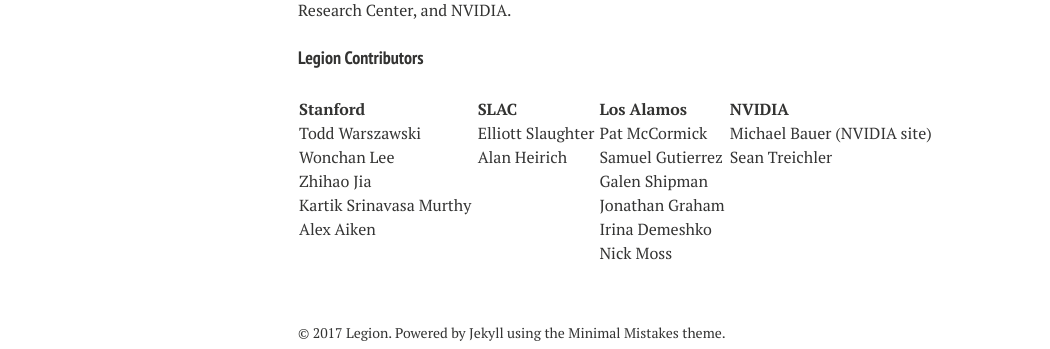
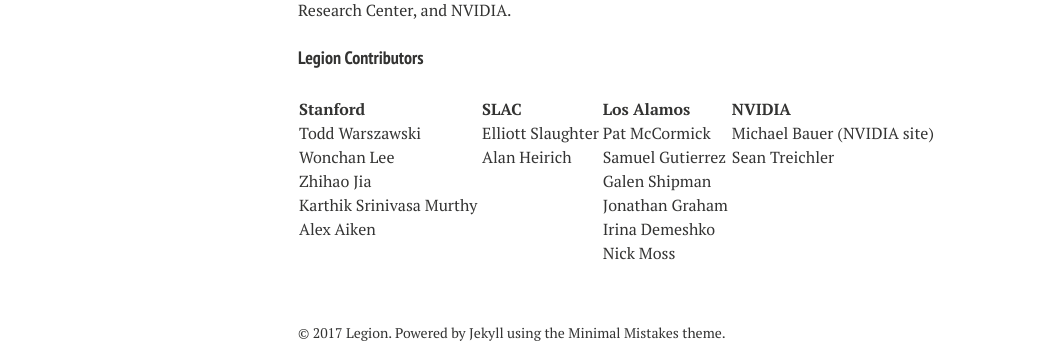
Before and after one commit to apryakhin/legion.stanford.edu, a Jekyll site: the page built from index.md, in a window 1280 px wide. Shown: the part 715-1064 px from the top of the page, without its empty margins (22-1072 px from the left). Built offline with Jekyll 4.4.1, drawn with Linux system fonts in a browser that asks for light colours; nearby versions of some CDN libraries.

Commit message:
Fix typo.

```diff
--- a/index.md
+++ b/index.md
@@ -66,7 +66,7 @@ High Performance Computing Research Center, and NVIDIA.
 </tr>
 
 <tr>
-<td>Kartik Srinavasa Murthy</td>
+<td>Karthik Srinivasa Murthy</td>
 <td>  </td>
 <td>Jonathan Graham</td>
 </tr>
```
